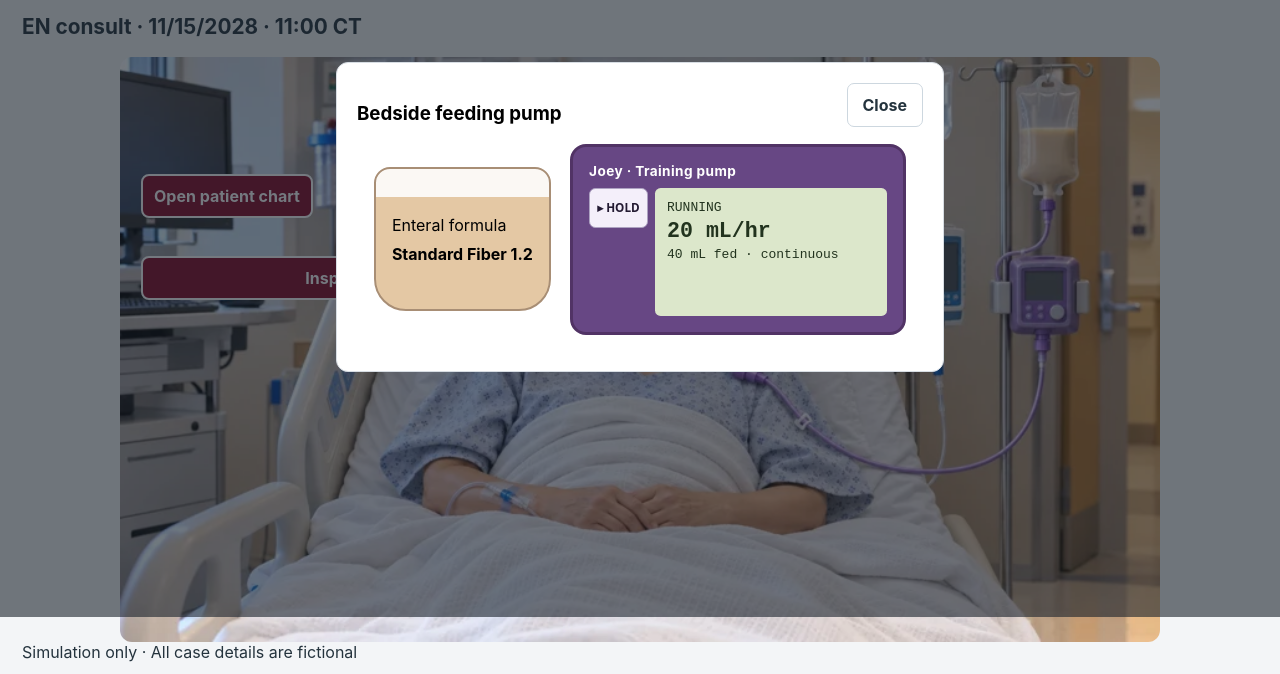
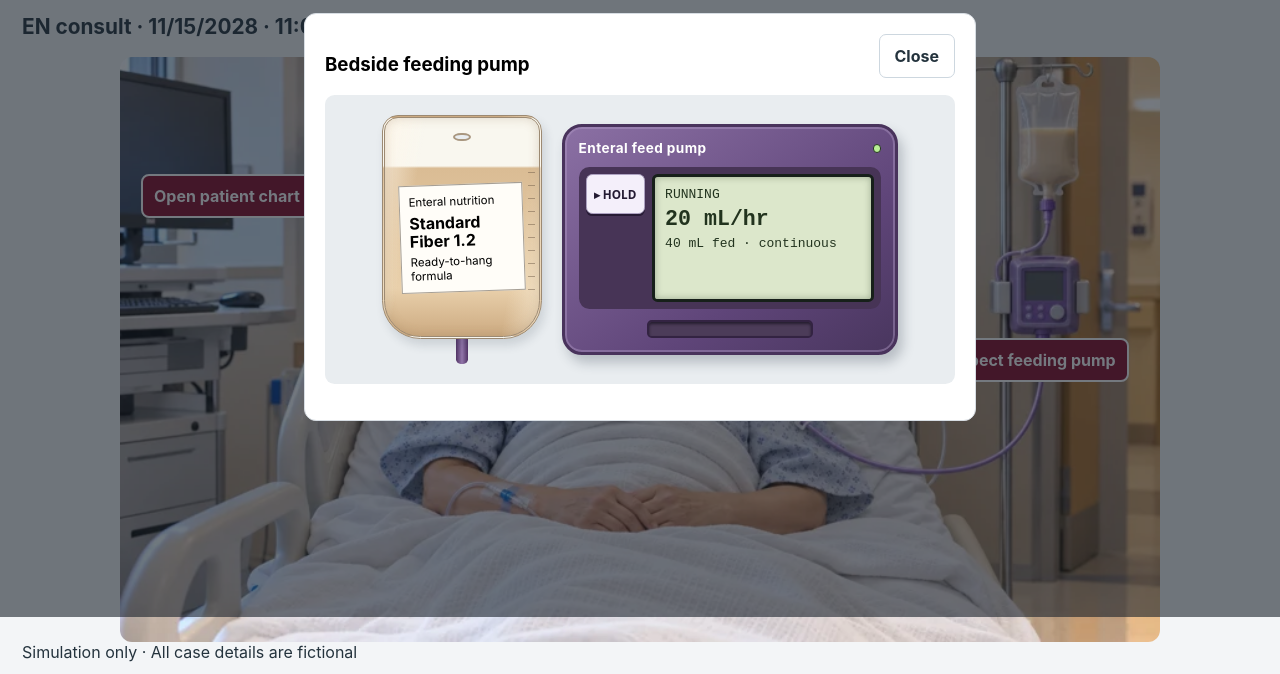
Before and after one commit to cpoland-ai/TWUGPND-Learning-Activities, a plain HTML site: page public/spe/5103/nutrition-support/index.html in a window 1280 px wide. Both pictures are taken after a click on the button "Inspect feeding pump". Shown: the part 183-857 px from the top of the page. Drawn offline with Linux system fonts and the light colour scheme.

Commit message:
Refine formula bag and feeding pump inspection visuals

```diff
--- a/public/spe/5103/nutrition-support/acute-care-chart.css
+++ b/public/spe/5103/nutrition-support/acute-care-chart.css
@@ -181,22 +181,66 @@
   #note-printout h2 { font-size: 12pt; break-after: avoid; }
   #note-printout p { white-space: pre-wrap; overflow-wrap: anywhere; }
 }
-#pump-reading { position: absolute; top: 34%; right: 2%; max-width: 48%; background: white; border: 1px solid #d7dde3; border-radius: .5rem; color: #18212b; }
-#pump-reading summary { min-height: 44px; padding: .55rem .7rem; cursor: pointer; font-weight: 700; }
-#pump-reading dl { margin: 0; padding: 0 .7rem .65rem; }
-#pump-reading dd { margin: 0 0 .4rem; font-weight: 700; }
-@media (max-width: 520px) { #pump-reading { position: static; max-width: none; margin-top: .5rem; } }
-#pump-dialog { width: min(38rem, calc(100% - 2rem)); max-height: 90vh; padding: 1.25rem; border: 1px solid #d7dde3; border-radius: .75rem; }
+/* Bedside inspection */
+.encounter-room #pump-reading {
+  inset: 48% 3% auto auto;
+  width: max-content;
+  max-width: 45%;
+}
+#pump-dialog {
+  width: min(42rem, calc(100% - 2rem));
+  max-height: 90vh;
+  padding: 1.25rem;
+  border: 1px solid #d7dde3;
+  border-radius: .75rem;
+}
 #pump-dialog::backdrop { background: #18212b99; }
 #pump-dialog form { float: right; }
 #pump-dialog button { cursor: pointer; }
-.pump-inspection { display: flex; flex-wrap: wrap; align-items: center; justify-content: center; gap: 1.2rem; margin: 1rem 0; }
-.formula-bag, .pump-device { display: grid; gap: .55rem; padding: 1rem; }
-.formula-bag { min-height: 9rem; min-width: 9rem; align-content: center; border: 2px solid #a88e75; border-radius: 1rem 1rem 2rem 2rem; background: linear-gradient(#fbf8f4 20%, #e4c8a4 20%); }
-.pump-device { min-width: 10rem; background: #674784; border: 3px solid #513365; border-radius: 1rem; }
-.pump-screen { display: grid; gap: .25rem; padding: .75rem; background: #20293a; color: #f5ffe8; border-radius: .35rem; font-family: monospace; }
+.pump-inspection {
+  display: flex;
+  flex-wrap: wrap;
+  align-items: center;
+  justify-content: center;
+  gap: 1.25rem;
+  margin: 1rem 0;
+  padding: 1.25rem .75rem;
+  background: #e9edf0;
+  border-radius: .6rem;
+}
+.formula-assembly { display: grid; justify-items: center; }
+.formula-bag {
+  position: relative;
+  display: grid;
+  grid-template-rows: 1.4rem 1fr;
+  align-items: center;
+  width: 10rem;
+  min-height: 14rem;
+  padding: .5rem .95rem;
+  border: 3px double #9c8a73;
+  border-radius: 1rem 1rem 2.4rem 2.4rem;
+  background: linear-gradient(100deg, #fff7eabe, transparent 22%, transparent 80%, #f7ecd7a0),
+              linear-gradient(#f9f7ef 22%, #dabc94 23%, #e9d0ab 78%, #ccaa81);
+  box-shadow: inset 0 0 .65rem #886b483d, .2rem .4rem .6rem #27354325;
+}
+.bag-eyelet { justify-self: center; width: 1.1rem; height: .55rem; border: 2px solid #a99780; border-radius: 50%; background: #e9edf0; }
+.formula-label { display: grid; gap: .3rem; z-index: 1; padding: .55rem; background: #fffdf8; border: 1px solid #a69f95; transform: rotate(-2deg); }
+.formula-label span { font-size: .72rem; }
+.formula-label strong { line-height: 1.15; }
+.bag-scale { position: absolute; inset: 25% .25rem 18% auto; width: .45rem; opacity: .5; background: repeating-linear-gradient(to bottom, #715d49 0 1px, transparent 1px 13px); }
+.bag-connector { width: .8rem; height: 1.55rem; background: linear-gradient(90deg,#513365,#9276aa,#513365); border-radius: 0 0 .3rem .3rem; }
+.pump-device { display: grid; gap: .65rem; flex: 1 1 16rem; max-width: 21rem; padding: .85rem; border: 3px solid #49335c; border-radius: 1.25rem; background: linear-gradient(145deg,#8b70a4,#5f4579 65%,#49365e); box-shadow: inset 0 0 0 2px #af99c470, .3rem .5rem .75rem #27354340; color: white; }
+.pump-model { display: flex; justify-content: space-between; align-items: center; gap: .5rem; font-size: .85rem; font-weight: 700; }
+.pump-indicator { width: .55rem; height: .55rem; border-radius: 50%; background: #b9f095; border: 1px solid #263622; }
+.pump-face { display: grid; grid-template-columns: auto minmax(0, 1fr); gap: .45rem; padding: .45rem; background: #473456; border-radius: .65rem; }
+.pump-keys { display: grid; align-content: start; gap: .3rem; }
+.pump-keys button { min-height: 44px; border: 1px solid #a99bb9; border-radius: .45rem; padding: .25rem .45rem; color: #231a32; background: linear-gradient(#f8f5fb,#ded5ea); box-shadow: 0 2px #271b35; font: 700 .73rem system-ui, sans-serif; text-align: left; }
+.pump-screen { display: grid; gap: .3rem; align-content: start; min-height: 8rem; padding: .65rem; background: #dce7cb; color: #22331e; border: 3px solid #17201a; border-radius: .35rem; box-shadow: inset 0 0 .45rem #52644d75; font-family: monospace; }
 .pump-screen strong { font-size: 1.35rem; }
-#pump-reading { background: #850928; color: white; border: 2px solid white; }
+.pump-cassette { justify-self: center; width: 55%; height: 1.15rem; border: 2px solid #332342; border-radius: .3rem; background: #4c3c59; box-shadow: inset 0 2px 3px #251d2f; }
+@media (max-width: 520px) {
+  .encounter-room #pump-reading { top: auto; bottom: .45rem; right: .45rem; }
+}
 .notes-toolbar { margin-bottom: .75rem; }
 #emr-workspace .note-context { display: grid; grid-template-columns: repeat(auto-fit, minmax(min(100%, 12rem), 1fr)); gap: .5rem; background: transparent; padding: 0; }
 .note-context > div { background: #f1f4f6; padding: .65rem; border-radius: .3rem; }
--- a/public/spe/5103/nutrition-support/index.html
+++ b/public/spe/5103/nutrition-support/index.html
@@ -35,9 +35,16 @@
   <form method="dialog"><button type="submit" aria-label="Close pump inspection">Close</button></form>
   <h3 id="pump-title">Bedside feeding pump</h3>
   <div class="pump-inspection">
-    <div class="formula-bag"><span>Enteral formula</span><strong id="pump-formula"></strong></div>
+    <div class="formula-assembly">
+      <div class="formula-bag">
+        <span class="bag-eyelet" aria-hidden="true"></span>
+        <div class="formula-label"><span>Enteral nutrition</span><strong id="pump-formula"></strong><span>Ready-to-hang formula</span></div>
+        <span class="bag-scale" aria-hidden="true"></span>
+      </div>
+      <span class="bag-connector" aria-hidden="true"></span>
+    </div>
     <div class="pump-device">
-      <span class="pump-model">Joey · Training pump</span>
+      <div class="pump-model"><span>Enteral feed pump</span><span class="pump-indicator" aria-hidden="true"></span></div>
       <div class="pump-face">
         <div class="pump-keys" id="pump-keys" aria-label="Pump soft keys"></div>
         <div class="pump-screen" id="pump-screen" aria-live="polite">
@@ -46,6 +53,7 @@
           <span id="pump-detail"></span>
         </div>
       </div>
+      <span class="pump-cassette" aria-hidden="true"></span>
     </div>
   </div>
   <details id="pump-history" hidden>
```
